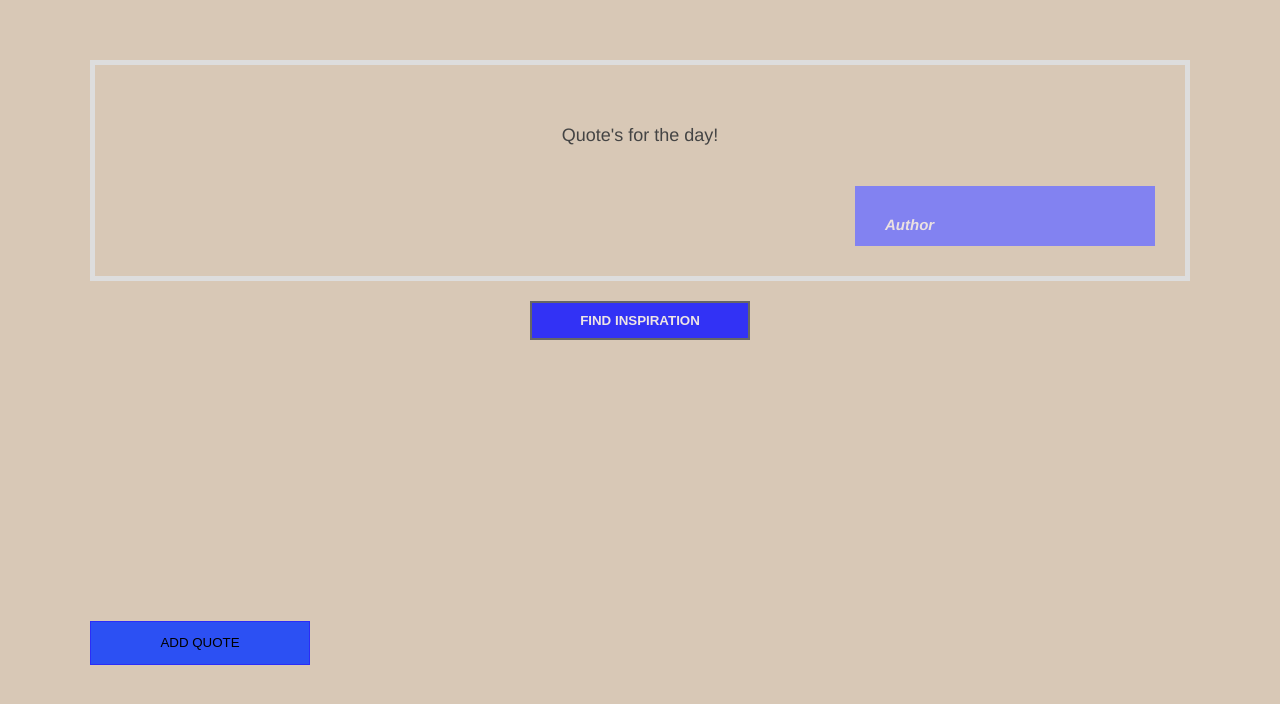
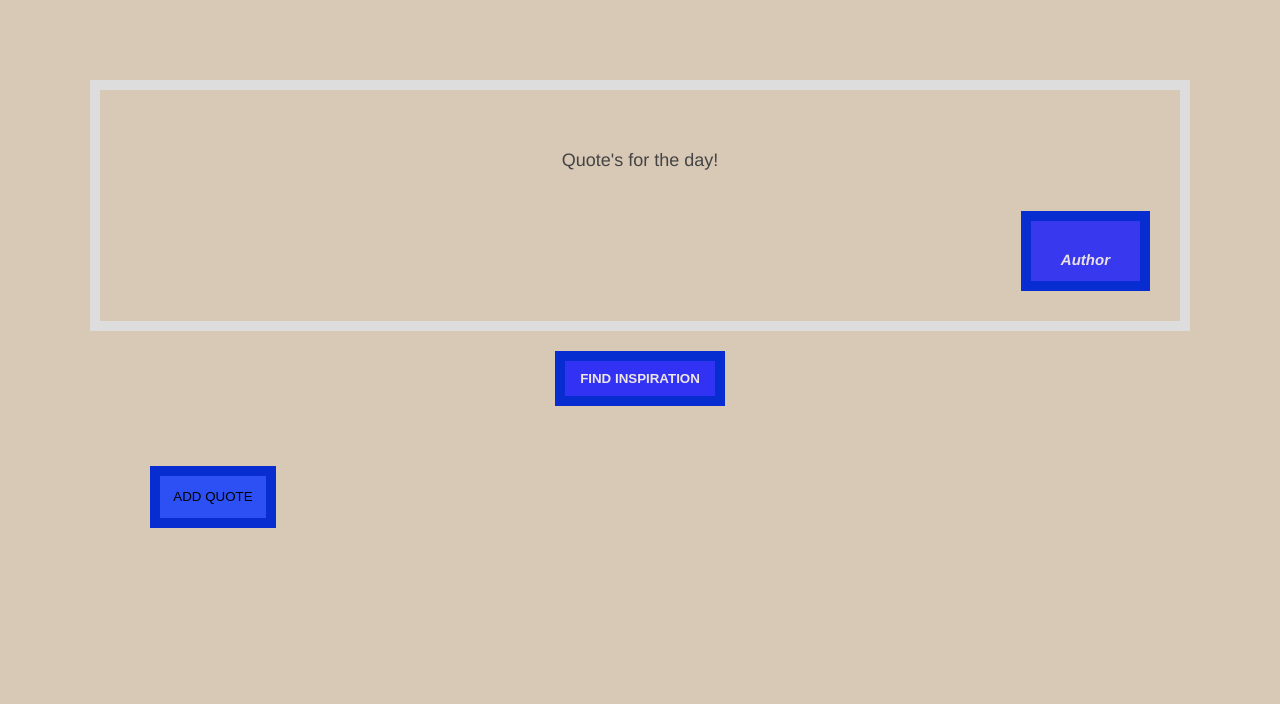
Before and after one commit to KaliAbebe/Phase-3-Hackathon, a plain HTML site: page www/index.html in a window 1280 px wide. Shown: the part 230-934 px from the top of the page. Drawn offline with Linux system fonts and the light colour scheme.

Commit message:
css changed

```diff
--- a/www/css/style.css
+++ b/www/css/style.css
@@ -11,14 +11,15 @@ body {
 }
 .container {
   margin: 200px auto;
-  width: 500 px;
+  width: auto;
   display: flex;
   flex-direction: column;
 }
 .quote-box {
-  border: 5px solid #ddd;
-  padding: 30px 20;
+  border: 10px solid #ddd;
+  padding: auto;
   margin-bottom: 20px;
+  margin-top: 20px;
 }
 #quote {
   color: #444;
@@ -27,12 +28,13 @@ body {
 #author {
   float: right;
   color: rgb(235, 225, 225);
-  width: 300px;
+  width: auto;
   height: 10px;
   font-weight: bold;
   font-style: italic;
   margin-top: 10px;
-  background-color: rgb(130, 130, 241);
+  background-color: rgb(56, 56, 238);
+  border: 10px solid rgb(7, 44, 207);
 }
 
 #btn {
@@ -44,6 +46,7 @@ body {
   font-weight: bold;
   cursor: pointer;
   background-color: rgb(50, 50, 245);
+  border: 10px solid rgb(7, 44, 207);
 }
 
 #btn:focus {
@@ -53,6 +56,7 @@ button {
   background: #2c50f3;
   border: 0;
   text-transform: uppercase;
+  border: 10px solid rgb(7, 44, 207);
 }
 button:hover,
 .contact form button:focus {
@@ -60,6 +64,7 @@ button:hover,
   color: #fff;
   outline: 0;
   transition: background-color 2s ease-out;
+  border: 10px solid rgb(7, 44, 207);
 }
 p {
   margin: 0;
@@ -67,7 +72,8 @@ p {
 button,
 .contact form input,
 .contact form textarea {
-  width: 20%;
+  width: auto;
   padding: 1em;
-  border: 1px solid #2a2df8;
+  border: auto solid #2a2df8;
+  border: 10px solid rgb(7, 44, 207);
 }
--- a/www/index.html
+++ b/www/index.html
@@ -15,12 +15,14 @@
           <small id="author">Author</small>
         </div>
         <button id="btn">Find Inspiration</button>
-      </div>
-      <a href="https://appdeploy-prog.uc.r.appspot.com/" target="_blank">
+
+        <a href="https://inspiration-quote-app.uc.r.appspot.com" target="_blank">
         <p class="full">
           <button type="submit">Add Quote</button>
         </p>
       </a>
+      </div>
+
 
     <script>
      const api = "https://api.quotable.io/random";
```
